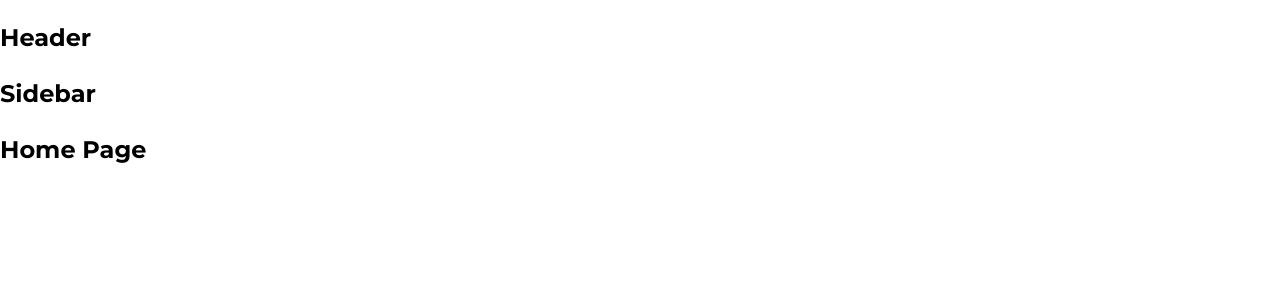
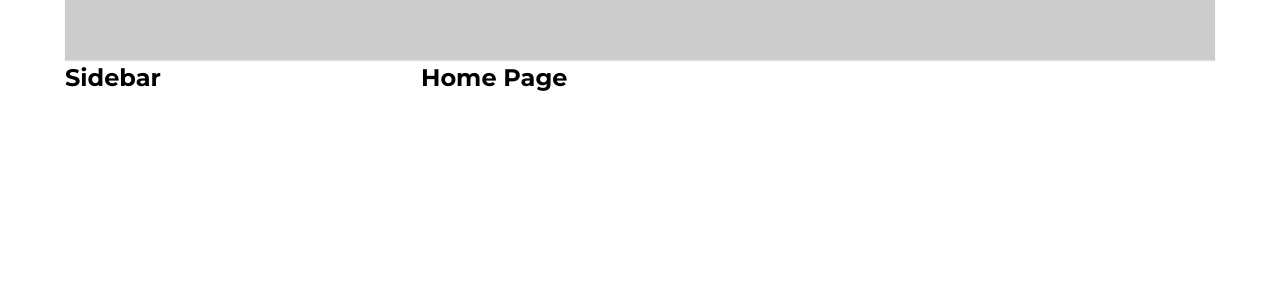
Before and after one commit to dangchien-jpg/tiktok-ui, a React (Create React App) app: page / in a window 1280 px wide. Shown: the top 300 px of the page. Built offline with nearby package versions, Linux system fonts and the light colour scheme.

Commit message:
Dựng khung DefaultLayout

```diff
--- a/package.json
+++ b/package.json
@@ -7,6 +7,7 @@
     "@testing-library/jest-dom": "^6.8.0",
     "@testing-library/react": "^16.3.0",
     "@testing-library/user-event": "^13.5.0",
+    "classnames": "^2.5.1",
     "normalize.css": "^8.0.1",
     "react": "^19.1.1",
     "react-dom": "^19.1.1",
--- a/src/components/GlobalStyles/GlobalStyles.scss
+++ b/src/components/GlobalStyles/GlobalStyles.scss
@@ -7,6 +7,8 @@
 
 * {
     box-sizing: border-box;
+    margin: 0;
+    padding: 0;
 }
 
 html {
--- /dev/null
+++ b/src/components/Layout/DefaultLayout/DefaultLayout.module.scss
@@ -0,0 +1,12 @@
+.wrapper {
+    display: flex;
+    flex-direction: column;
+    align-items: center;
+}
+.container {
+    width: 1150px;
+    display: flex;
+}
+.content {
+    flex: 1;
+}
--- /dev/null
+++ b/src/components/Layout/DefaultLayout/Sidebar/Sidebar.module.scss
@@ -0,0 +1,3 @@
+.wrapper {
+    width: 356px;
+}
--- a/src/components/Layout/DefaultLayout/Sidebar/index.js
+++ b/src/components/Layout/DefaultLayout/Sidebar/index.js
@@ -1,5 +1,14 @@
+import classNames from 'classnames/bind';
+import styles from './Sidebar.module.scss';
+
+const cx = classNames.bind(styles);
+
 function Sidebar() {
-    return <h2>Sidebar</h2>;
+    return (
+        <aside className={cx('wrapper')}>
+            <h2>Sidebar</h2>
+        </aside>
+    );
 }
 
 export default Sidebar;
--- a/src/components/Layout/DefaultLayout/index.js
+++ b/src/components/Layout/DefaultLayout/index.js
@@ -1,13 +1,17 @@
+import classNames from 'classnames/bind';
 import Header from '~/components/Layout/components/Header';
+import styles from './DefaultLayout.module.scss';
 import Sidebar from './Sidebar';
+
+const cx = classNames.bind(styles);
 
 function DefaultLayout({ children }) {
     return (
-        <div>
+        <div className={cx('wrapper')}>
             <Header />
-            <div className="container">
+            <div className={cx('container')}>
                 <Sidebar />
-                <div className="content">{children}</div>
+                <div className={cx('content')}>{children}</div>
             </div>
         </div>
     );
--- a/src/components/Layout/HeaderOnly/index.js
+++ b/src/components/Layout/HeaderOnly/index.js
@@ -1,6 +1,6 @@
 import Header from '~/components/Layout/components/Header';
 
-function DefaultLayout({ children }) {
+function HeaderOnly({ children }) {
     return (
         <div>
             <Header />
@@ -11,4 +11,4 @@
     );
 }
 
-export default DefaultLayout;
+export default HeaderOnly;
--- /dev/null
+++ b/src/components/Layout/components/Header/Header.module.scss
@@ -0,0 +1,12 @@
+.wrapper {
+    // width: 100%;
+    height: 60px;
+    box-shadow: 0px 1px 1px rgb(0 0 0 / 12%);
+    display: flex;
+    justify-content: center;
+}
+.inner {
+    height: 100%;
+    width: 1150px;
+    background-color: #ccc;
+}
--- a/src/components/Layout/components/Header/index.js
+++ b/src/components/Layout/components/Header/index.js
@@ -1,5 +1,14 @@
+import classNames from 'classnames/bind';
+import styles from './Header.module.scss';
+
+const cx = classNames.bind(styles);
+
 function Header() {
-    return <h2>Header</h2>;
+    return (
+        <header className={cx('wrapper')}>
+            <div className={cx('inner')}></div>
+        </header>
+    );
 }
 
 export default Header;
--- a/src/pages/Upload/index.js
+++ b/src/pages/Upload/index.js
@@ -1,4 +1,3 @@
-import Header from '~/components/Layout/DefaultLayout/Header';
 function Upload() {
     return <h2>Upload Page</h2>;
 }
```
Also changed, not shown: 1 other file (tests, documents, lock files or other folders).
